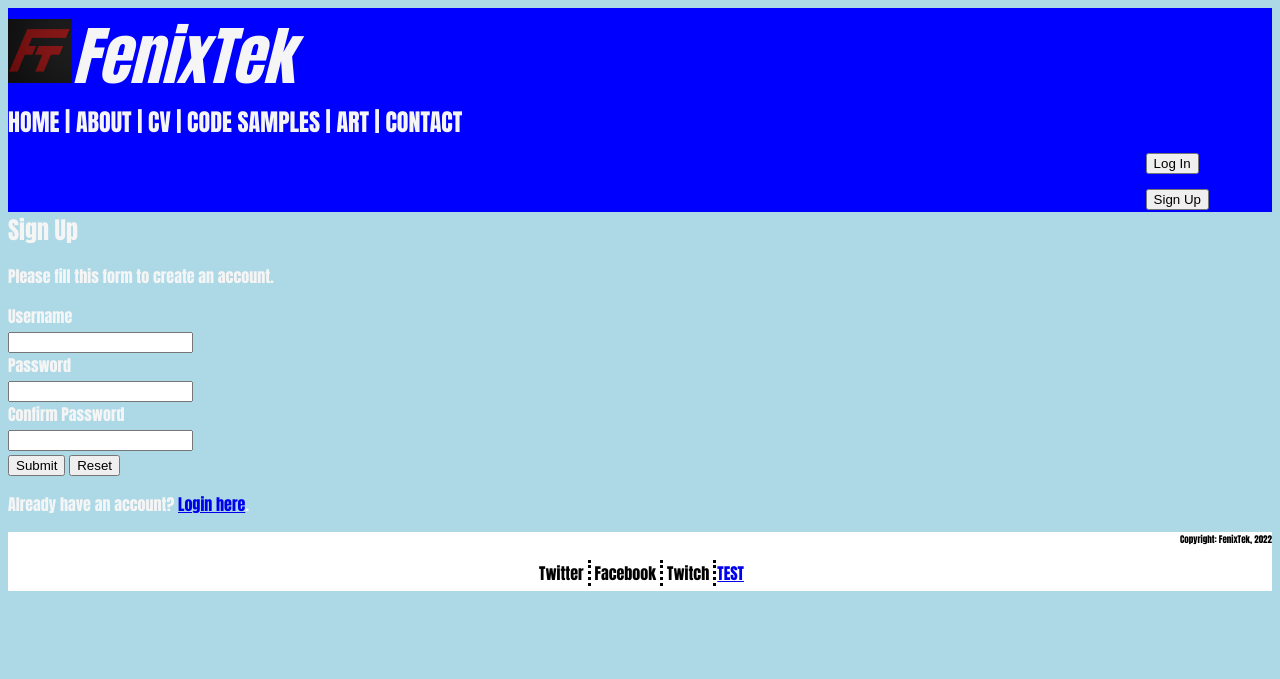
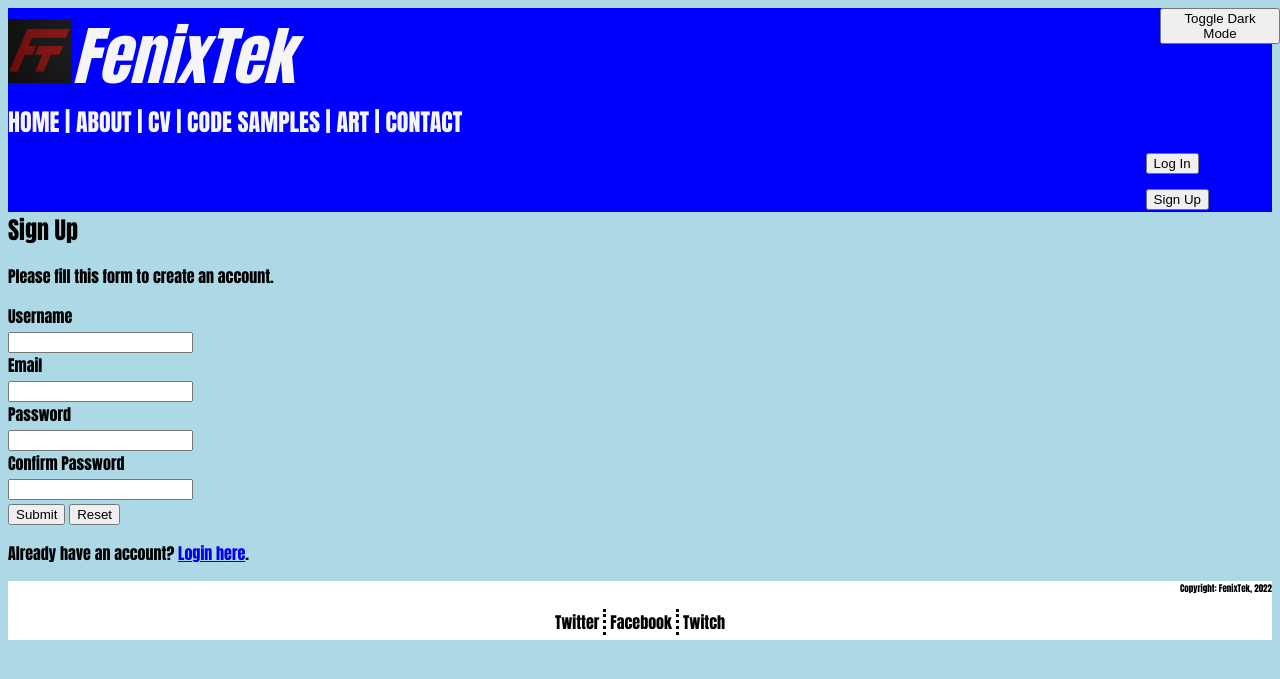
Before and after one commit to FenixTekSolutions/WebsitePlayground, a PHP site: page /register.php in a window 1280 px wide. Shown: the top 679 px of the page. Run offline with PHP 8.4, Linux system fonts and the light colour scheme; the visitor is signed in with stand-in values (Sample User, id 1).

Commit message:
Removed "Test" link in footer. Can only see certain sections when not logged in.
Created simple php file to determine if user is logged in.

Removed testing section from the links in the footer.

Added some content to "About" and "Home" pages.

```diff
--- a/code.php
+++ b/code.php
@@ -1,3 +1,7 @@
+<?php
+    require_once "checklogin.php";
+?>
+
 <!DOCTYPE HTML>
 
 <html>
--- a/config.php
+++ b/config.php
@@ -3,7 +3,7 @@
     define('DB_SERVER', 'LOCALHOST');
     define('DB_USERNAME', 'root');
     define('DB_PASSWORD', '');
-    define('DB_NAME', 'demo');
+    define('DB_NAME', 'webdemo');
 
     // Create connection
     $link = mysqli_connect(DB_SERVER, DB_USERNAME, DB_PASSWORD, DB_NAME);
--- a/css/light.css
+++ b/css/light.css
@@ -24,7 +24,7 @@ nav, .navLink{
 body{
     background: lightblue;
     font-family: 'Anton', sans-serif;
-    color: whitesmoke;
+    color: black;
 }
 
 article{
@@ -34,6 +34,10 @@ article{
     background-color: orange;
     color: whitesmoke;
 
+}
+
+p{
+    color:black;
 }
 
 .artHeading{
@@ -141,7 +145,7 @@ input[type=textarea]{
     vertical-align: auto;
 }
 
-.container_imageSlider{
-    align-items: center;
-    vertical-align: center;
+container_images{
+    align-content: center;
+    align-self: center;
 }
--- a/cv.php
+++ b/cv.php
@@ -1,3 +1,7 @@
+<?php
+    require_once "checklogin.php";
+?>
+
 <!DOCTYPE HTML>
 
 <html>
--- a/footer.php
+++ b/footer.php
@@ -6,7 +6,6 @@
                     <td class=\"customlink\"><a class=\"customLink\" href=\"https://www.twitter.com\" target=\"_blank\">Twitter</a></td>
                     <td class=\"customlink\"><a class=\"customLink\" href=\"https://www.facebook.com\" target=\"_blank\">Facebook</a></td>
                     <td class=\"customlink\"><a class=\"customLink\" href=\"https://www.twitch.tv\" target=\"_blank\">Twitch</a></td>
-                    <td class=\"customlink\"><a class=\"customlink\" href=\"test.php\">TEST</a></td>
                 </tr>
             </table>
         </footer>"
--- a/header.php
+++ b/header.php
@@ -1,6 +1,6 @@
 <?php
     echo "<header>
-
+            <button id=\"darkmodebutton\" onclick=\"ToggleDarkMode()\">Toggle Dark Mode</button>
             <h1><img src=\"img/logos/FT_New.png\" width=\"64\">FenixTek</h1>
 
             <nav id=\"navMain\">
--- a/register.php
+++ b/register.php
@@ -3,8 +3,9 @@
     require_once "config.php";
 
     // Initialise empty vars
-    $username = $password = $confirmPassword = "";
-    $usernameError = $passwordError = $confirmPasswordError = "";
+    $username = $email = $password = $confirmPassword = "";
+    $usernameError = $emailError = $passwordError = $confirmPasswordError = "";
+    $genError = "Something, somwhere, went terribly wrong... Please try again later.";
 
     if($_SERVER['REQUEST_METHOD'] == "POST")
     {
@@ -46,7 +47,7 @@
                 }
                 else
                 {
-                    echo "Something, somwhere, went terribly wrong... Please try again later.";
+                    echo $genError;
                 }
 
                 // close the statement
@@ -54,6 +55,46 @@
             }
 
         }
+
+        // Validate Email
+        if(empty(trim($_POST["email"])))
+        {
+            $emailError = "Please enter a valid Email address.";
+        }
+        else
+        {
+            $sql = "SELECT id FROM users WHERE email = ?";
+
+            if($stmt = mysqli_prepare($link, $sql))
+            {
+                // Link params
+                mysqli_stmt_bind_param($stmt, "s", $param_email);
+
+                //Set Params
+                $param_email = trim($_POST["email"]);
+
+                if(mysqli_execute($stmt))
+                {
+                    mysqli_stmt_store_result($stmt);
+
+                    if(mysqli_stmt_num_rows($stmt) == 1)
+                    {
+                        $emailError = "You already appear to have an account.";
+                    }
+                    else
+                    {
+                        $email = trim($_POST["email"]);
+                    }
+                }
+                else
+                {
+                    echo $genError;
+                }
+
+                mysqli_stmt_close($stmt);
+            }
+        }
+
 
         // Validate password
         if(empty(trim($_POST["password"])))
@@ -85,20 +126,22 @@
         }
 
         // Double Check for errors
-        if(empty($usernameError) && empty($passwordError) && empty($confirmPasswordError))
+        if(empty($usernameError) && empty($emailError) && empty($passwordError) && empty($confirmPasswordError))
         {
             // prep for insertion (heh... giggity!)
-            $sql = "INSERT INTO users (username, password) VALUES (?, ?)";
+            $sql = "INSERT INTO users (username, password, email) VALUES (?, ?, ?)";
 
             if($stmt = mysqli_prepare($link, $sql))
             {
                 // Bind vars
-                mysqli_stmt_bind_param($stmt, "ss", $param_username, $param_password);
+                mysqli_stmt_bind_param($stmt, "sss", $param_username, $param_password, $param_email);
 
                 // Set params
                 $param_username = $username;
                     // hash pwd
                 $param_password = password_hash($password, PASSWORD_DEFAULT);
+
+                $param_email = $email;
 
                 // Attempt to run statement
                 if(mysqli_stmt_execute($stmt))
@@ -108,7 +151,7 @@
                 }
                 else
                 {
-                    echo "Something, somwhere, went terribly wrong... Please try again later.";
+                    echo $genError;
                 }
 
                 mysqli_stmt_close($stmt);
@@ -139,6 +182,11 @@
                 <span class="invalid-feedback"><?php echo $usernameError; ?></span>
             </div>
             <div class="form-group">
+                <label>Email</label><br>
+                <input type="email" name="email" class="form-control <?php echo (!empty($emailError)) ? 'is-invalid' : ''; ?>" value="<?php echo $email; ?>">
+                <span class="invalid-feedback"><?php echo $emailError; ?></span>
+            </div>
+            <div class="form-group">
                 <label>Password</label><br>
                 <input type="password" name="password" class="form-control <?php echo (!empty($passwordError)) ? 'is-invalid' : ''; ?>" value="<?php echo $password; ?>">
                 <span class="invalid-feedback"><?php echo $passwordError; ?></span>
```
Also changed, not shown: about.php (+21 -2 lines), art.php (+6 -1 lines), checklogin.php (added, +9 -0 lines), index.php (+7 -0 lines), js/myScript.js (deleted, +0 -19 lines), validateuser.php (deleted, +0 -15 lines).
